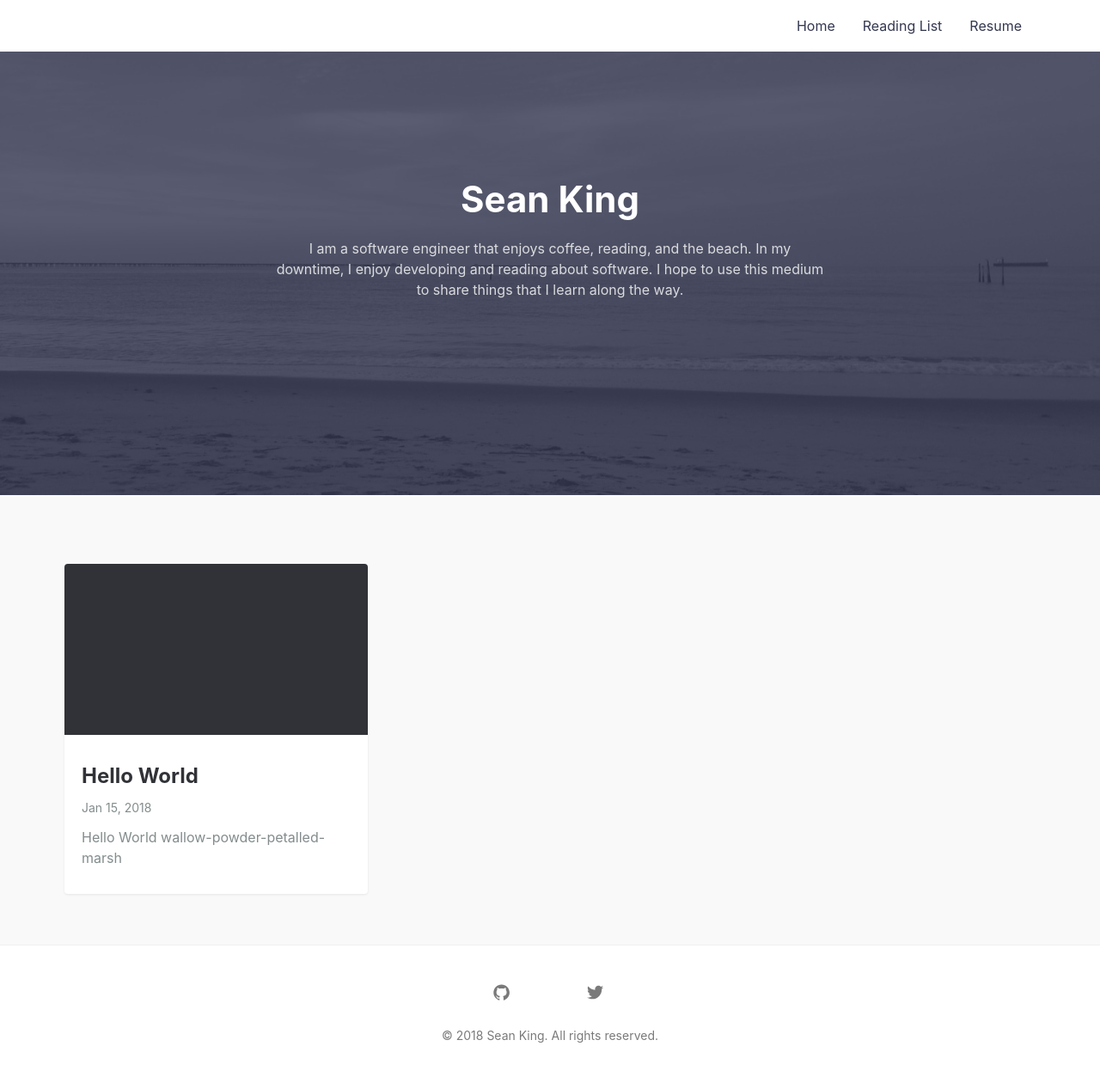
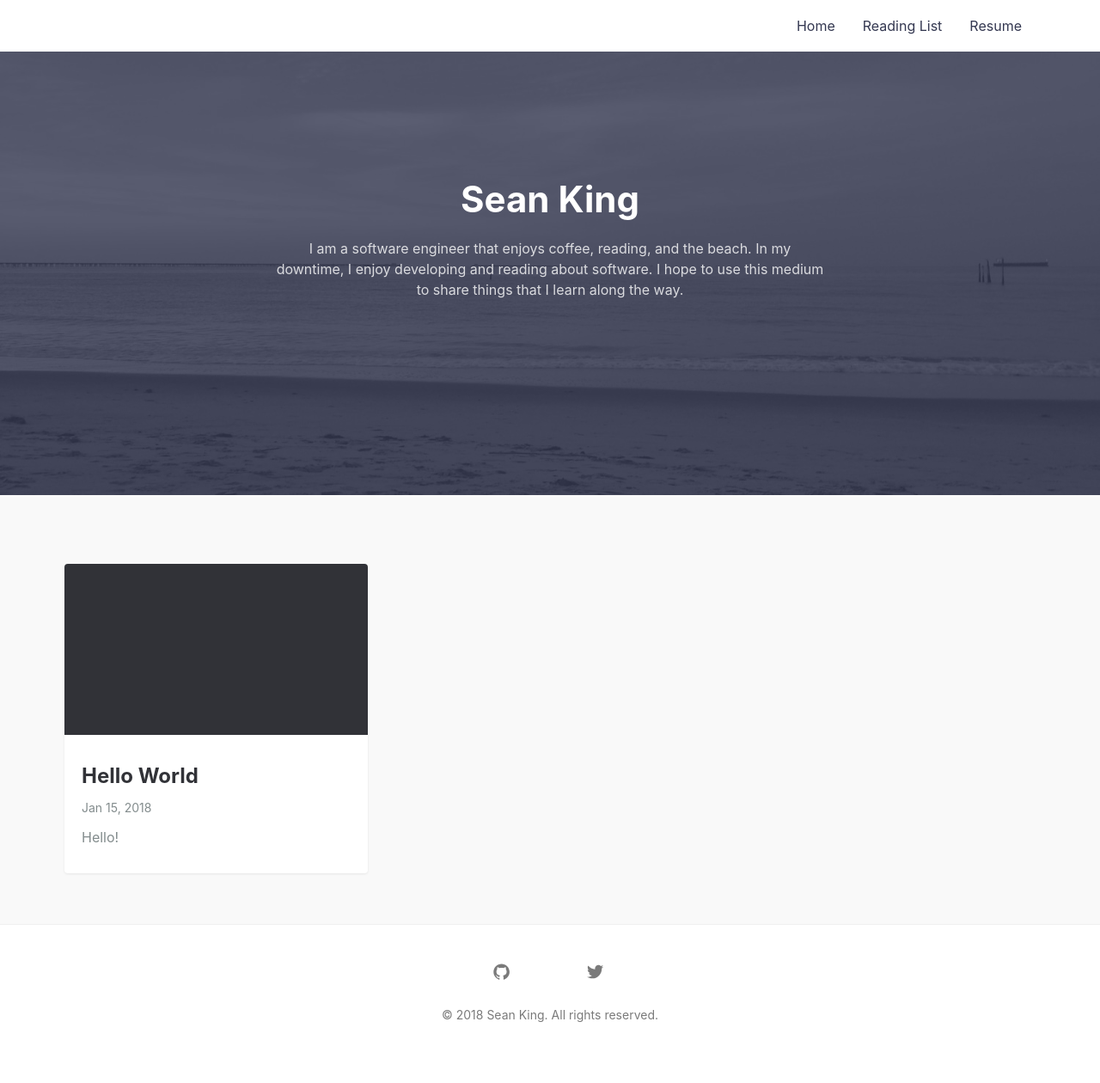
Before and after one commit to seanking/seanking.github.io, a Jekyll site: the page built from index.md, in a window 1280 px wide. Shown: the whole page at 86% size. Built offline with Jekyll 4.4.1, drawn with Linux system fonts in a browser that asks for light colours; after the commit the page ends 1236 px from its top, so only the background shows below that.

Commit message:
Remove random text

```diff
--- a/_posts/2018-01-15-Hello-World.md
+++ b/_posts/2018-01-15-Hello-World.md
@@ -3,5 +3,4 @@ title: "Hello World"
 date: 2018-01-15
 ---
 
-Hello World
-wallow-powder-petalled-marsh
+Hello!
```
